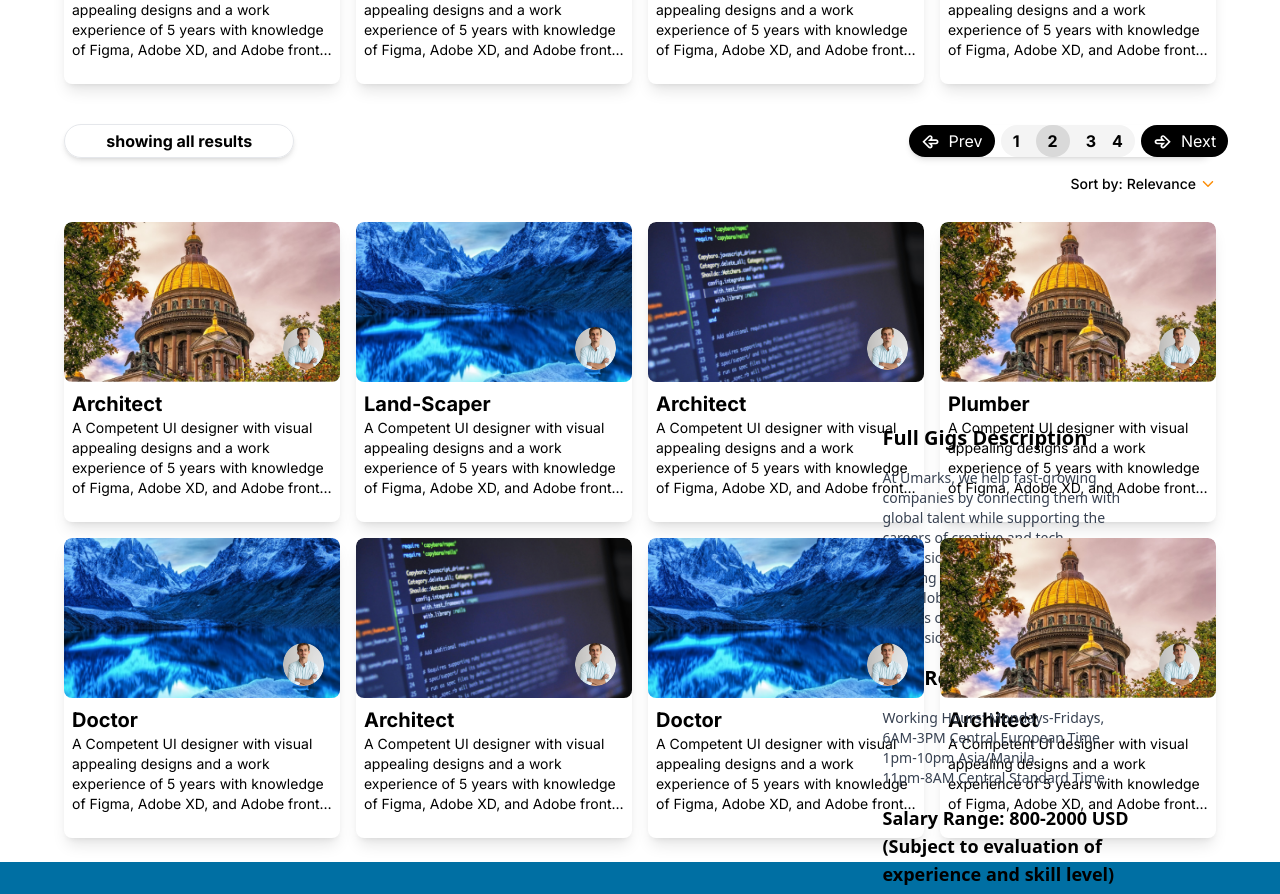
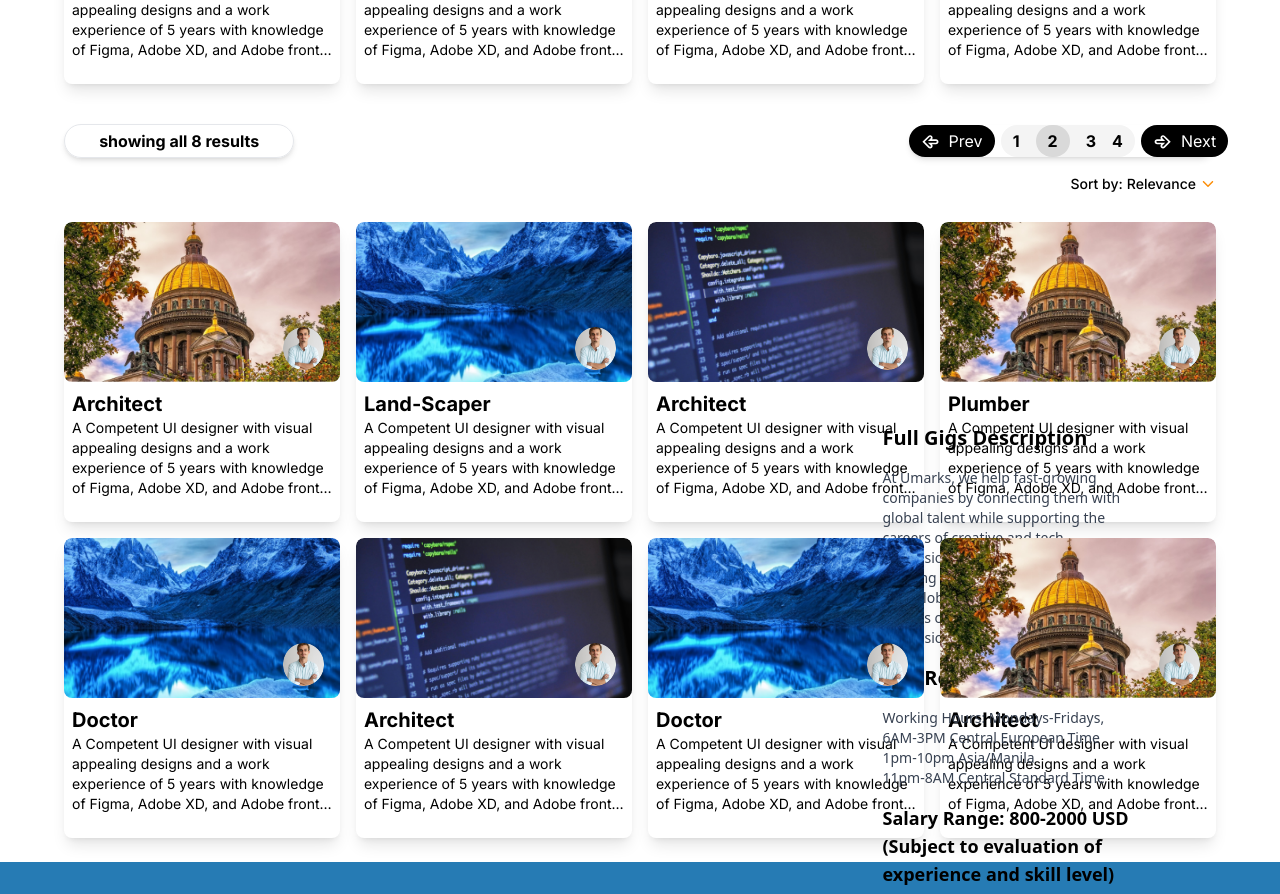
Before and after one commit to german-machine/Linkprosoft, a React (Vite) app in the folder Front-end/: page /JobSearch in a window 1280 px wide. Shown: the part 847-1741 px from the top of the page. Built offline with nearby package versions, Linux system fonts and the light colour scheme.

Commit message:
imported the feed, PrevNext, Newsletter and footer components

```diff
--- a/Front-end/src/Pages/JobSearch/JobSearch.jsx
+++ b/Front-end/src/Pages/JobSearch/JobSearch.jsx
@@ -3,15 +3,19 @@ import Navbar from "../JobDetails/components/Navbar2"
 import Suggested from "../JobDetails/components/Suggested"
 import Feed from "./components/Feed"
 import PrevNext from "./components/PrevNext"
+import { feedData } from "../../data/feedData2"
+import Newsletter from "../Home/components/Newsletter"
 
 const JobSearch = () => {
+  const feedDataLength = feedData.length
   return (
     <>
     <Navbar/>
     <Suggested/>
     <Feed/>
-    <PrevNext/>
+    <PrevNext feedDataLength={feedDataLength} />
     <Feed/>
+    <Newsletter />
     <Footer/>
     </>
   )
```
